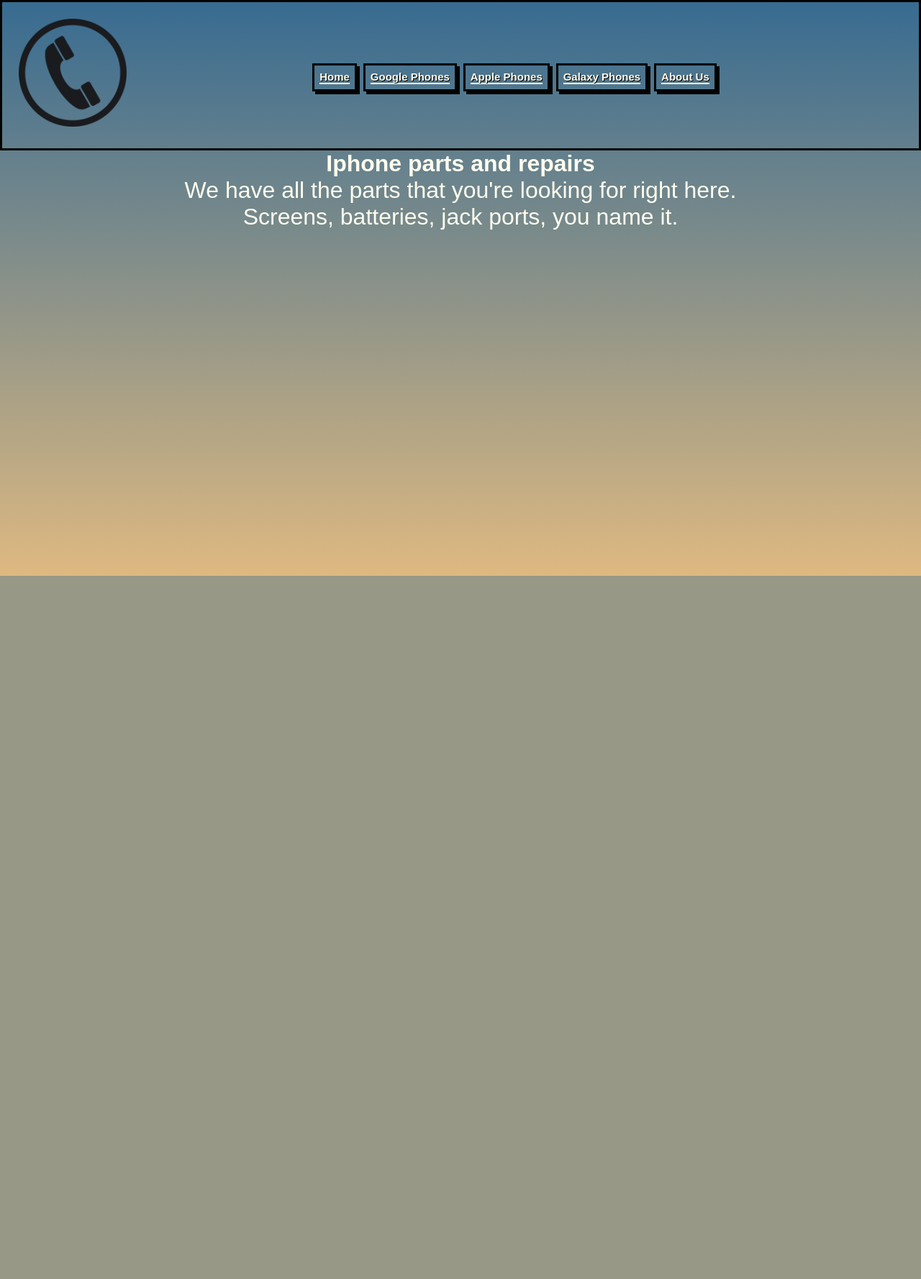
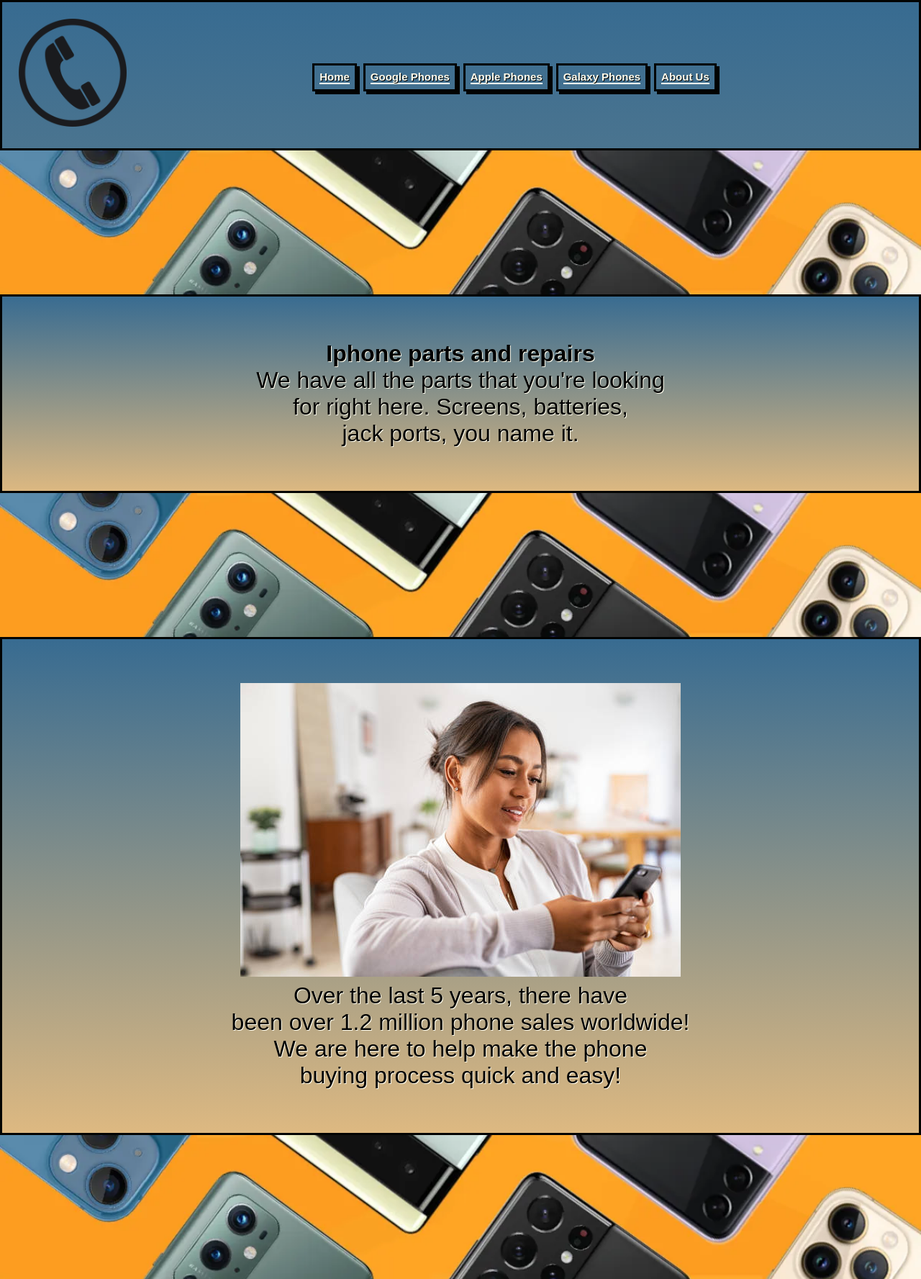
Before and after one commit to samuelgolovin/WebsiteProjectForClass1, a PHP site: page / in a window 1280 px wide. Shown: the whole page at 72% size. Before the commit the page ends 800 px from the top, so only its background shows below. Run offline with PHP 8.4, Linux system fonts and the light colour scheme.

Commit message:
Put it all together

```diff
--- /dev/null
+++ b/public_html/css/home.css
@@ -0,0 +1,36 @@
+/*parallax css below controls the cool scrolling effect*/
+.parallax {
+    /* The image used */
+    background-image: url("images/best-phones.webp");
+
+    /* Set a specific height */
+    min-height: 25vh;
+
+    /* Create the parallax scrolling effect */
+    background-attachment: fixed;
+    background-position: center;
+    background-repeat: no-repeat;
+    background-size: cover;
+  }
+
+  .using-parallax {
+    height : fit-content;
+    background-image:linear-gradient(#376B91, #DEB981);
+    outline: 3px solid #020301;
+    outline-offset: -3px;
+    text-align: center;
+    padding: 2em;
+    text-shadow: 1px 1px #fffdee;
+  }
+
+  .using-parallax-footer {
+    display: flex;
+    height : fit-content;
+    background-image:linear-gradient(#376B91, #DEB981);
+    outline: 3px solid #020301;
+    outline-offset: -3px;
+    text-align: center;
+    font-size: x-small;
+    padding: 2em;
+    text-shadow: 1px 1px #fffdee;
+  }
--- a/public_html/index.html
+++ b/public_html/index.html
@@ -2,7 +2,9 @@
 <html>
 <head>
     <title>Home</title>
+    <link href="css/home.css" rel="stylesheet" type="text/css" />
     <link href="css/css.css" rel="stylesheet" type="text/css"/>
+
 </head>
 <body>
   <section class="header">
@@ -19,11 +21,34 @@
         </div>
     </nav>
     <div class ="text-content">
-        <h1>Iphone parts and repairs</h1>
-        <p>We have all the parts that you're looking for right here.
-            Screens, batteries, jack ports, you name it.</p>
+
 
     </div>
+
+    <div class="parallax"></div>
+
+      <div class="using-parallax">
+        <h1>Iphone parts and repairs</h1>
+        <p>We have all the parts that you're looking <br/>for right here.
+            Screens, batteries, <br/>jack ports, you name it.</p>
+      </div>
+
+      <div class="parallax"></div>
+
+      <div class="using-parallax">
+          <div class="product-container">
+              <img src="phone site/images/stockPhoneUserGirl.jpg"alt="Iphone 14" />
+              <p>
+                  Over the last 5 years, there have<br/> been over 1.2 million phone sales worldwide!
+              </p>
+              <p>
+                We are here to help make the phone<br/> buying process quick and easy!
+            </p>
+          </div>
+      </div>
+
+      <div class="parallax"></div>
+
 </section>
 
 </body>
```
Also changed, not shown: public_html/GalaxyPhones.html (+6 -6 lines), public_html/Galaxystyle.css (+4 -4 lines), public_html/GooglePhones.html (+4 -4 lines), public_html/GoogleStyle.css (+4 -4 lines), public_html/phone site/images/stockPhoneUserGirl.jpg (added).
